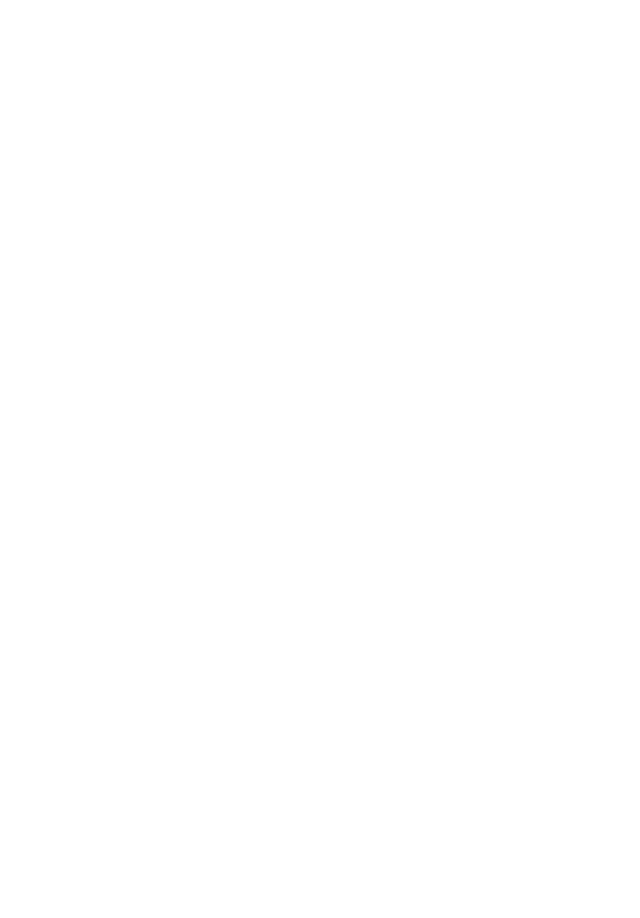
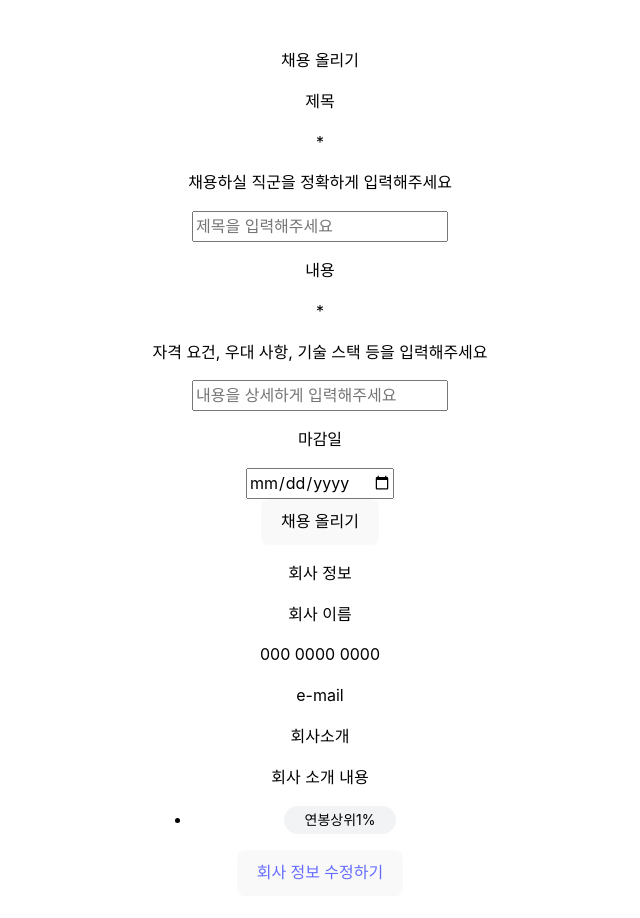
Before and after one commit to heoh06/freehaeyo, a React (Vite) app in the folder freehaeyo/: page /createhire in a window 1280 px wide. Before the commit this address had no page. Shown: the top 918 px of the page, without its empty margins (320-960 px from the left). Before the commit the page ends 800 px from the top, so only its background shows below. Built offline with nearby package versions, Linux system fonts and the light colour scheme.

Commit message:
feat:채용 올리기 페이지 마크업 완료 및 회사 마이페이지 안 컴포넌트 분리

```diff
--- a/freehaeyo/src/App.jsx
+++ b/freehaeyo/src/App.jsx
@@ -11,6 +11,7 @@ import MypageCompany from './Pages/MypageCompany';
 import ChangeUserInfo from './Pages/ChangeUserInfo';
 import ChangeCompanyInfo from './Pages/ChangeCompanyInfo';
 import NameCardList from './Pages/NameCardList';
+import CreateHire from './Pages/CreateHire';
 
 import { BrowserRouter, Route, Routes } from 'react-router-dom';
 
@@ -30,6 +31,7 @@ function App() {
         <Route path="/changeuserinfo" element={<ChangeUserInfo/>}></Route>
         <Route path="/changecompanyinfo" element={<ChangeCompanyInfo/>}></Route>
         <Route path="/namecardlist" element={<NameCardList/>}></Route>
+        <Route path="/createhire" element={<CreateHire/>}></Route>
       </Routes>
     </BrowserRouter>
   )
--- /dev/null
+++ b/freehaeyo/src/Components/Common/CompanyCard.jsx
@@ -0,0 +1,13 @@
+
+function CompanyCard(){
+    return(
+        <div>
+            <p>회사 정보</p>
+            <p>회사 이름</p>
+            <p>000 0000 0000</p>
+            <p>e-mail</p>
+        </div>
+    )
+}
+
+export default CompanyCard;
--- /dev/null
+++ b/freehaeyo/src/Components/Common/MyPage/CompanyInfoCard.jsx
@@ -0,0 +1,15 @@
+import Tag from "../Tag";
+
+function CompanyInfoCard(){
+    return(
+        <div>
+            <p>회사소개</p>
+            <p>회사 소개 내용</p>
+            <ul>
+                <Tag/>
+            </ul>
+        </div>
+    )
+}
+
+export default CompanyInfoCard;
--- a/freehaeyo/src/Components/Common/MyPage/InfoBox.jsx
+++ b/freehaeyo/src/Components/Common/MyPage/InfoBox.jsx
@@ -1,6 +1,8 @@
 import NoContentBox from "./NoContentBox";
 import HireSummaryCard from "./HireSummaryCard";
 import HiringSummaryCard from "./HiringSummaryCard";
+
+import {Link} from 'react-router-dom';
 
 function InfoBox(){
     return(
@@ -10,7 +12,7 @@ function InfoBox(){
                 <span>12</span>
             </div>
             <div>
-                <p>+ 채용 추가하기</p>
+                <p><Link to="/createhire">+ 채용 추가하기</Link></p>
             </div>
             <div>
                 <NoContentBox/>
--- /dev/null
+++ b/freehaeyo/src/Pages/CreateHire.jsx
@@ -0,0 +1,41 @@
+import CompanyCard from "../Components/Common/CompanyCard";
+import CompanyInfoCard from "../Components/Common/MyPage/CompanyInfoCard";
+import {Link} from 'react-router-dom';
+
+function CreateHire(){
+    return(
+        <>
+            <div>
+                <p>채용 올리기</p>
+                <main>
+                    <section>
+                        <form>
+                            <div>
+                                <p>제목</p><span>*</span>
+                                <p>채용하실 직군을 정확하게 입력해주세요</p>
+                                <input type="text" placeholder="제목을 입력해주세요"/>
+                            </div>
+                            <div>
+                                <p>내용</p><span>*</span>
+                                <p>자격 요건, 우대 사항, 기술 스택 등을 입력해주세요</p>
+                                <input type="text" placeholder="내용을 상세하게 입력해주세요"/>
+                            </div>
+                            <div>
+                                <p>마감일</p>
+                                <input type="date"/>
+                            </div>
+                            <button>채용 올리기</button>
+                        </form>
+                    </section>
+                    <section>
+                        <CompanyCard/>
+                        <CompanyInfoCard/>
+                        <button><Link to="/changecompanyinfo">회사 정보 수정하기</Link></button>
+                    </section>
+                </main>
+            </div>
+        </>
+    )
+}
+
+export default CreateHire;
--- a/freehaeyo/src/Pages/MypageCompany.jsx
+++ b/freehaeyo/src/Pages/MypageCompany.jsx
@@ -2,6 +2,8 @@ import Header from '../Components/Common/Header';
 import Tag from '../Components/Common/Tag';
 import InfoSummaryBox from '../Components/Common/MyPage/InfoSummaryBox';
 import InfoBox from '../Components/Common/MyPage/InfoBox';
+import CompanyCard from '../Components/Common/CompanyCard';
+import CompanyInfoCard from '../Components/Common/MyPage/CompanyInfoCard';
 import {Link} from 'react-router-dom';
 
 function MypageCompany(){
@@ -12,19 +14,8 @@ function MypageCompany(){
                 <h3>마이페이지</h3>
                 <main>
                     <section>
-                        <div>
-                            <p>회사 정보</p>
-                            <p>회사 이름</p>
-                            <p>000 0000 0000</p>
-                            <p>e-mail</p>
-                        </div>
-                        <div>
-                            <p>회사소개</p>
-                            <p>회사 소개 내용</p>
-                            <ul>
-                                <Tag/>
-                            </ul>
-                        </div>
+                        <CompanyCard/>
+                        <CompanyInfoCard/>
                         <button><Link to="/changecompanyinfo">회사 정보 수정하기</Link></button>
                     </section>
                     <section>
```
